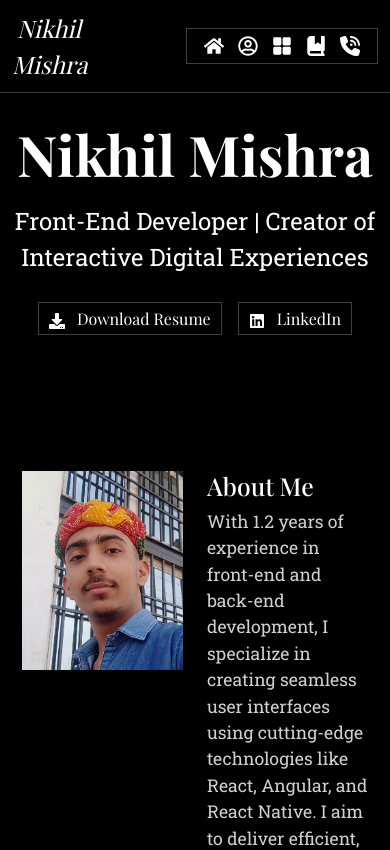
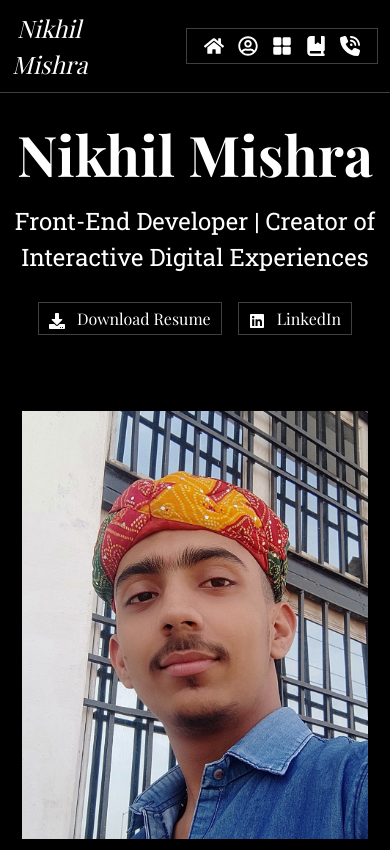
Before and after one commit to nikhil7476/nikhil-mishra-card, a Next.js app: page /about in a window 390 px wide. Shown: the top 850 px of the page. Built offline with nearby package versions, Linux system fonts and the light colour scheme; a web font is replaced by a local one.

Commit message:
modified:   src/pages/about.js 	modified:   src/styles/About.module.css

```diff
--- a/src/pages/about.js
+++ b/src/pages/about.js
@@ -26,7 +26,7 @@ const About = () => {
       </section>
       <section className={styles.aboutMeSection}>
         <Container>
-          <Row>
+          <Row className={styles.abtRow}>
             <Col className="col-md-4">
               <img
                 src="/nikhil-mishra.jpg"
--- a/src/styles/About.module.css
+++ b/src/styles/About.module.css
@@ -1,6 +1,6 @@
 /* Hero Section */
 .heroSection {
-    padding: 120px 0;
+    padding: 120px 0px 60px 0px;
     text-align: center;
 }
 
@@ -54,6 +54,13 @@
 
 /* Contact Section */
 .contactSection {
-    padding: 4rem 0;
     text-align: center;
 }
+
+@media screen and (max-width: 520px) {
+   .abtRow {
+    display: flex;
+    flex-direction: column;
+    gap: 20px;
+   }
+}
```
